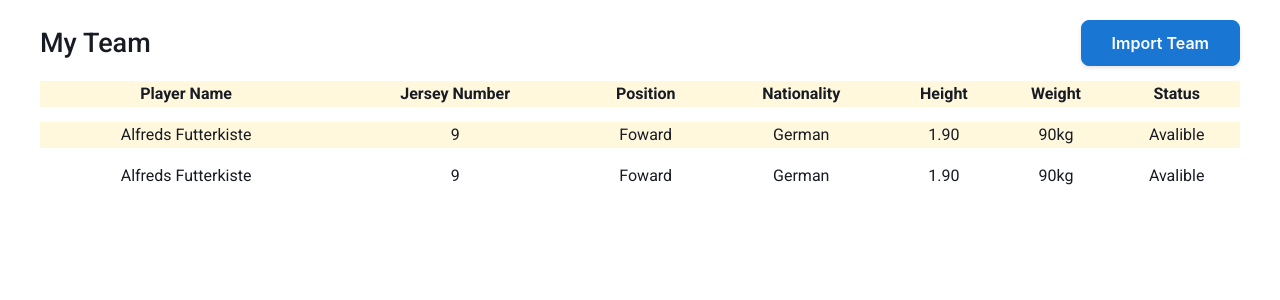
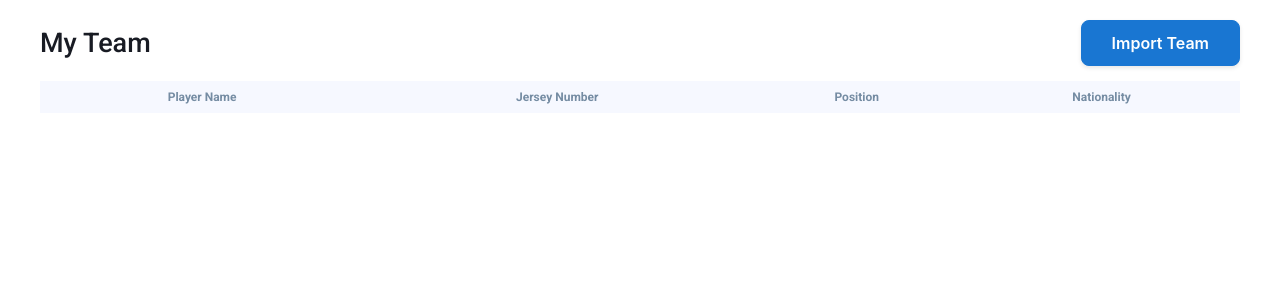
Before and after one commit to diebraga/code_challenge, a Next.js app: page / in a window 1280 px wide. Shown: the top 300 px of the page. Built offline with nearby package versions, Linux system fonts and the light colour scheme.

Commit message:
added new table index

```diff
--- a/components/ModalImporter/ModalFooter.tsx
+++ b/components/ModalImporter/ModalFooter.tsx
@@ -1,4 +1,5 @@
 import { Button } from '@chakra-ui/react'
+import { useTeamContext } from '../../contexts/teamContext'
 import styles from './styles.module.scss'
 
 type ModalFooterProps = {
@@ -8,11 +9,14 @@ type ModalFooterProps = {
 }
 
 export function ModalFooter({ formStep, prevStep, nextStep }: ModalFooterProps) {
+  const { fileName, teamName, favouritePlayer } = useTeamContext()
   return (
     <footer className={styles.footer}>
       <div>
         {formStep > 0 && <Button variant='outline' color='gray.800' onClick={prevStep}>Return</Button>}
-        <Button color='#fff' bg='#1371FE' ml='5' onClick={nextStep}>Continue</Button>
+        <Button color='#fff' bg='#1371FE' ml='5' onClick={nextStep} disabled={fileName === '' || teamName === '' || favouritePlayer === '' && formStep === 1}>
+          Continue
+        </Button>
       </div>
     </footer>
   )
--- a/components/ModalImporter/index.tsx
+++ b/components/ModalImporter/index.tsx
@@ -5,6 +5,10 @@ import { ModalFooter } from './ModalFooter'
 import { useState } from 'react'
 import { FavouritePlayer } from './FavouritePlayer'
 import { Summary } from './Summary'
+import { Icon, StarIcon } from '@chakra-ui/icons'
+import { FaUpload } from 'react-icons/fa'
+import { BiListUl } from 'react-icons/bi'
+import { useTeamContext } from '../../contexts/teamContext'
 
 type ModalImporterProps = {
   showModal: boolean
@@ -13,6 +17,12 @@ type ModalImporterProps = {
 
 export function ModalImporter({ showModal, onCloseModal }: ModalImporterProps) {
   const [formStep, setFormStep] = useState(0)
+  const {
+    setFavouritePlayer,
+    setTeam,
+    setTeamName,
+    setfileName
+  } = useTeamContext()
 
   function nextStep() {
     setFormStep(formStep + 1)
@@ -20,6 +30,24 @@ export function ModalImporter({ showModal, onCloseModal }: ModalImporterProps) {
 
   function prevStep() {
     setFormStep(formStep - 1)
+  }
+
+  async function sendTeamPlayers() {
+    setFormStep(0)
+    setFavouritePlayer('')
+    setTeam([])
+    setTeamName('')
+    setfileName('')
+  }
+
+  const activeStyles = {
+    background: '#1371FE',
+    color: '#fff'
+  }
+
+  const inactiveStyles = {
+    background: '#E5E5E5',
+    color: '#181b1e'
   }
 
   return (
@@ -38,16 +66,16 @@ export function ModalImporter({ showModal, onCloseModal }: ModalImporterProps) {
       </div>
 
       <div className={styles.stepsNav}>
-        <div className={styles.col}>
-          <span>Team Data</span>
+        <div className={styles.col} style={formStep === 0 ? activeStyles : inactiveStyles}>
+          <span><Icon as={FaUpload}/> &nbsp; Team Data</span>
           <div className={styles.arrow}></div>
         </div>
-        <div className={styles.col}>
-          <span>Favourite</span>
+        <div className={styles.col} style={formStep === 1 ? activeStyles : inactiveStyles}>
+          <span><StarIcon/> &nbsp; Favourite</span>
           <div className={styles.arrow}></div>
         </div>
-        <div className={styles.col}>
-          <span>Summary</span>
+        <div className={styles.col} style={formStep === 2 ? activeStyles : inactiveStyles}>
+          <span><Icon fontSize='2xl' as={BiListUl}/> &nbsp; Summary</span>
           <div className={styles.arrow}></div>
         </div>
       </div>
--- a/components/ModalImporter/styles.module.scss
+++ b/components/ModalImporter/styles.module.scss
@@ -44,6 +44,14 @@
 
     padding: 0.5em;
     border: solid;
+    border-color: #fff;
+    font-size: 15px;
+    font-weight: 500;
+    align-items: center;
+    span {
+      white-space: nowrap;
+
+    }
   }
 }
 
@@ -95,6 +103,12 @@
   max-height: 350px;
   overflow-y: scroll;
   width: 100%;
+  p {
+    font-size: 14px;
+    font-weight: 500;
+    padding-top: 20px;
+    padding-left: 20px;
+  }
 }
 
 .headWrapper {
--- a/components/TeamTable/index.tsx
+++ b/components/TeamTable/index.tsx
@@ -1,35 +1,30 @@
+import { useTeamContext } from '../../contexts/teamContext'
 import styles from './styles.module.scss'
 
 export function TeamTable() {
+  const { team } = useTeamContext()
   return (
-    <table className={styles.tableWrapper}>
+    <div className={styles.container}>
+    <table className={`${styles.tableWrapper}`} >
       <tr className={styles.headWrapper}>
         <th>Player Name</th>
         <th>Jersey Number</th>
         <th>Position</th>
         <th>Nationality</th>
-        <th>Height</th>
-        <th>Weight</th>
-        <th>Status</th>
+        {/* <th>Status</th> */}
       </tr>
-      <tr className={styles.bodyWrapper}>
-        <td>Alfreds Futterkiste</td>
-        <td>9</td>
-        <td>Foward</td>
-        <td>German</td>
-        <td>1.90</td>
-        <td>90kg</td>
-        <td>Avalible</td>
-      </tr>
-      <tr>
-        <td>Alfreds Futterkiste</td>
-        <td>9</td>
-        <td>Foward</td>
-        <td>German</td>
-        <td>1.90</td>
-        <td>90kg</td>
-        <td>Avalible</td>
-      </tr>
+      {team.map((player, index) => {
+        return (
+          <tr className="card" tabIndex={0} key={index}>
+            <td className={styles.card}>{player.player_name}</td>
+            <td>{player.jersey_number}</td>
+            <td>{player.position}</td>
+            <td>{player.nationality}</td>
+            {/* <td>{player.height}</td> */}
+          </tr>
+        )
+      })}
     </table>
+    </div>
   )
 }
--- a/components/TeamTable/styles.module.scss
+++ b/components/TeamTable/styles.module.scss
@@ -1,5 +1,6 @@
 .tableWrapper {
   width: 100%;
+
   td {
     text-align: center;
   }
@@ -17,8 +18,24 @@
   padding-right: 40px;
 }
 
+.container {
+  max-height: 90vh;
+  overflow-y: scroll;
+  width: 100%;
+  p {
+    font-size: 14px;
+    font-weight: 500;
+    padding-top: 20px;
+    padding-left: 20px;
+  }
+}
+
 .headWrapper {
-  background: cornsilk;
+  background: #F6F8FF;
+  height: 32px;
+  font-size: 12px;
+  color: #758CA3;
+  font-weight: 400;
 }
 
 .bodyWrapper {
```
